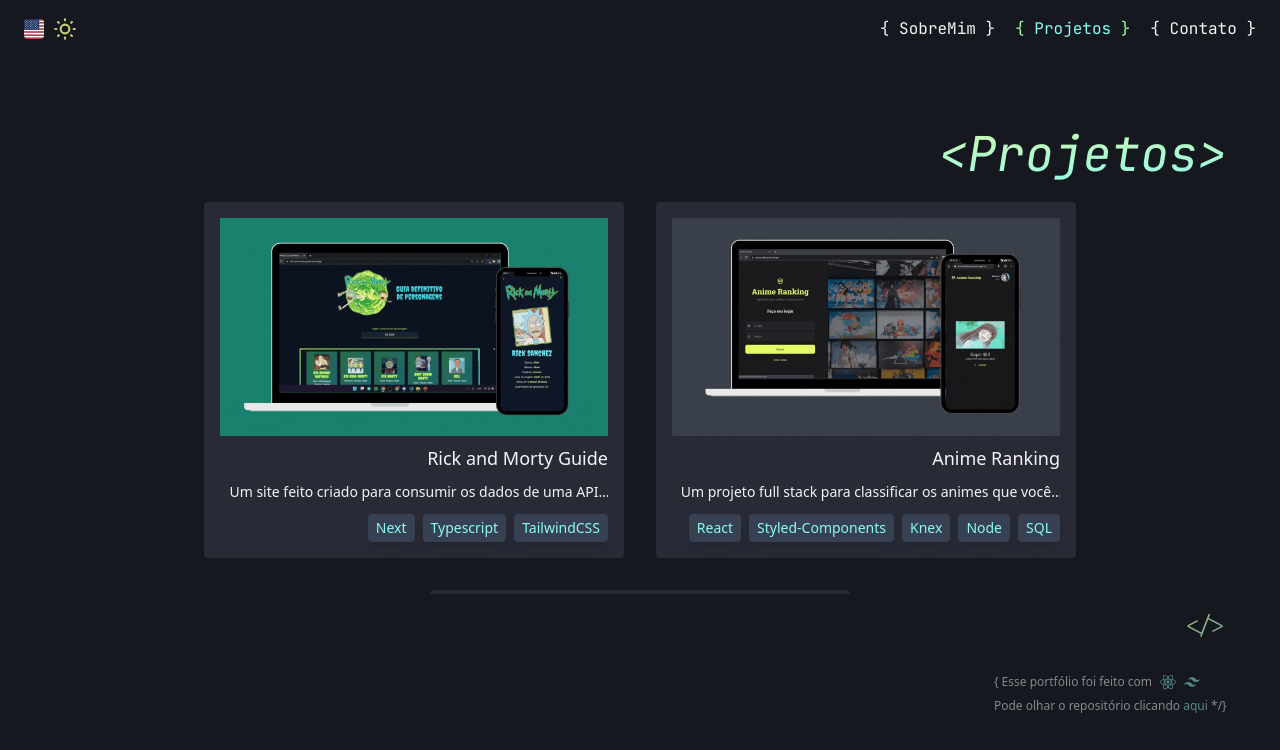
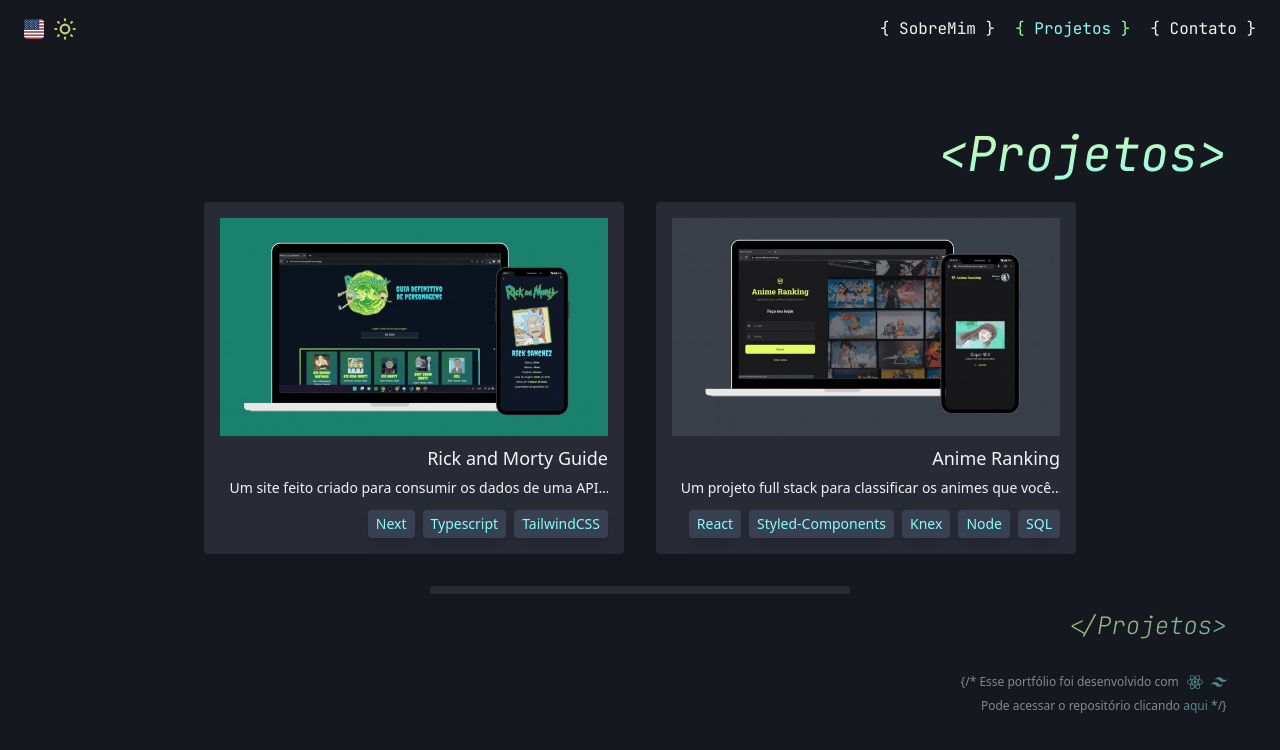
Before and after one commit to M0nicaVaz/portfolio, a React (Vite) app: page /portfolio in a window 1280 px wide. Shown: the top 750 px of the page. Built offline with nearby package versions, Linux system fonts and the light colour scheme.

Commit message:
fix: adjusting spacings and translations

```diff
--- a/public/locales/en/translation.json
+++ b/public/locales/en/translation.json
@@ -13,7 +13,7 @@
     "title": "Projects"
   },
   "projectsFooter": {
-    "0": "This portfolio was made with",
+    "0": "This portfolio was developed with",
     "1": "Check the repository by clicking",
     "2": " here "
   },
--- a/public/locales/pt/translation.json
+++ b/public/locales/pt/translation.json
@@ -13,8 +13,8 @@
     "title": "Projetos"
   },
   "projectsFooter": {
-    "0": "Esse portfólio foi feito com",
-    "1": "Pode olhar o repositório clicando",
+    "0": "Esse portfólio foi desenvolvido com",
+    "1": "Pode acessar o repositório clicando",
     "2": " aqui "
   },
   "contactPage": {
--- a/src/components/Card.jsx
+++ b/src/components/Card.jsx
@@ -5,18 +5,13 @@
 
   function handleMouseOver(e) {
     const img = e.currentTarget.children[0];
+    return img.src = project.image;
 
-    img.src = project.image;
-
-    return null;
   }
 
   function handleMouseOut(e) {
     const img = e.currentTarget.children[0];
-
-    img.src = project.imgST;
-
-    return null;
+    return img.src = project.imgST;
   }
 
   return (
@@ -24,7 +19,7 @@
       <li
         onMouseOver={handleMouseOver}
         onMouseOut={handleMouseOut}
-        className="grid place-content-center px-4 w-72  rounded bg-gray-200/10 dark:bg-gray-200 gap-2 hover:brightness-125 transition-all duration-300 lg:w-[420px] lg:py-4 lg:min-h-full h-fit py-4"
+        className="grid px-4 w-72 rounded bg-gray-200/10 dark:bg-gray-200 gap-2 hover:brightness-125 min-h-[318px] transition-all duration-300 xl:w-[420px] xl:py-4 xl:min-h-full h-fit py-4"
       >
         <img
           src={project.imgST}
@@ -32,12 +27,14 @@
           className="w-full aspect-video"
         />
 
-        <span className="text-right ">{project.title}</span>
-        <span className="text-center text-sm h-6 line-clamp-1 ">
-          {project.description}
-        </span>
+        <div className='flex flex-col gap-1'>
+          <span className="text-right ">{project.title}</span>
+          <span className="text-center text-sm h-6 line-clamp-1">
+            {project.description}
+          </span>
+        </div>
 
-        <div className="flex flex-wrap justify-end items-center gap-2">
+        <div className=" flex flex-wrap justify-end items-center gap-2">
           {project.stack.map((tag, index) => (
             <span
               key={index}
--- a/src/components/Main.jsx
+++ b/src/components/Main.jsx
@@ -1,6 +1,6 @@
 export function Main({ children }) {
   return (
-    <main className="m-auto grid w-11/12 mt-20 pb-9 lg:mt-0 lg:h-[calc(100vh-72px)] lg:place-content-center  selection:bg-purple-200 selection:text-yellow-200 lg:max-w-screen-2xl lg:pb-0">
+    <main className="m-auto grid w-11/12 pb-9 lg:mt-0 lg:h-[calc(100vh-72px)] lg:place-content-center  selection:bg-purple-200 selection:text-yellow-200  lg:pb-0">
       {children}
     </main>
   );
--- a/src/pages/Home.jsx
+++ b/src/pages/Home.jsx
@@ -52,6 +52,7 @@
             className="hover:opacity-70 text-cyan-700 dark:text-blue-200 dark:hover:text-green transition-all duration-300 dark:opacity-50 dark:hover:opacity-80"
           />
         </a>
+
       </div>
     </Main>
   );
--- a/src/pages/Portfolio.jsx
+++ b/src/pages/Portfolio.jsx
@@ -6,30 +6,29 @@
 
 export function Portfolio() {
   const { t } = useTranslation();
+  const projects = ProjectData();
 
-  const projects = ProjectData();
   return (
     <Main>
       <h1 className="text-right font-mono font-normal leading-loose text-4xl pb-4 italic lg:text-5xl text-transparent bg-clip-text bg-gradient-to-br from-yellow-100 to-rose-400 dark:from-yellow-200 dark:to-blue-200">
         &#60;{t('projectsPage.title')}&#62;
       </h1>
-
-      <div className="flex flex-col h-[60vh] lg:h-[50vh] w-full">
-        <ul className="leading-relaxed text-lg flex flex-wrap justify-center items-center overflow-x-auto gap-8 py-2">
+      <div className="flex flex-col h-auto w-full">
+        <ul className=" w-full leading-relaxed text-lg lg:h-[50vh] flex flex-wrap justify-center items-center overflow-x-auto gap-8 py-2">
           {projects.map((project) => (
             <Card project={project} key={project.id} />
           ))}
         </ul>
       </div>
-      <span className="font-mono font-light text-2xl leading-loose text-transparent bg-clip-text bg-gradient-to-br from-yellow-100 to-rose-400  dark:from-yellow-200 dark:to-blue-200 mt-2 justify-self-end opacity-70">
-        &#60;&#47;&#62;
+      <span className="font-mono italic font-light text-2xl leading-loose text-transparent bg-clip-text bg-gradient-to-br from-yellow-100 to-rose-400  dark:from-yellow-200 dark:to-blue-200 mt-2 justify-self-end opacity-70">
+        &#60;&#47;{t('projectsPage.title')}&#62;
       </span>
 
       <footer className="w-full pt-8 pb-8 lg:pb-0 lg:pt-6 flex items-center justify-center lg:justify-end opacity-50">
         <div className="flex flex-col gap-2">
           <div className="flex items-center gap-2">
             <span className="ml-6 text-xs dark:font-extralight">
-              &#123; {t('projectsFooter.0')}
+              &#123;/* {t('projectsFooter.0')}
             </span>
             <SiReact
               size={16}
```
